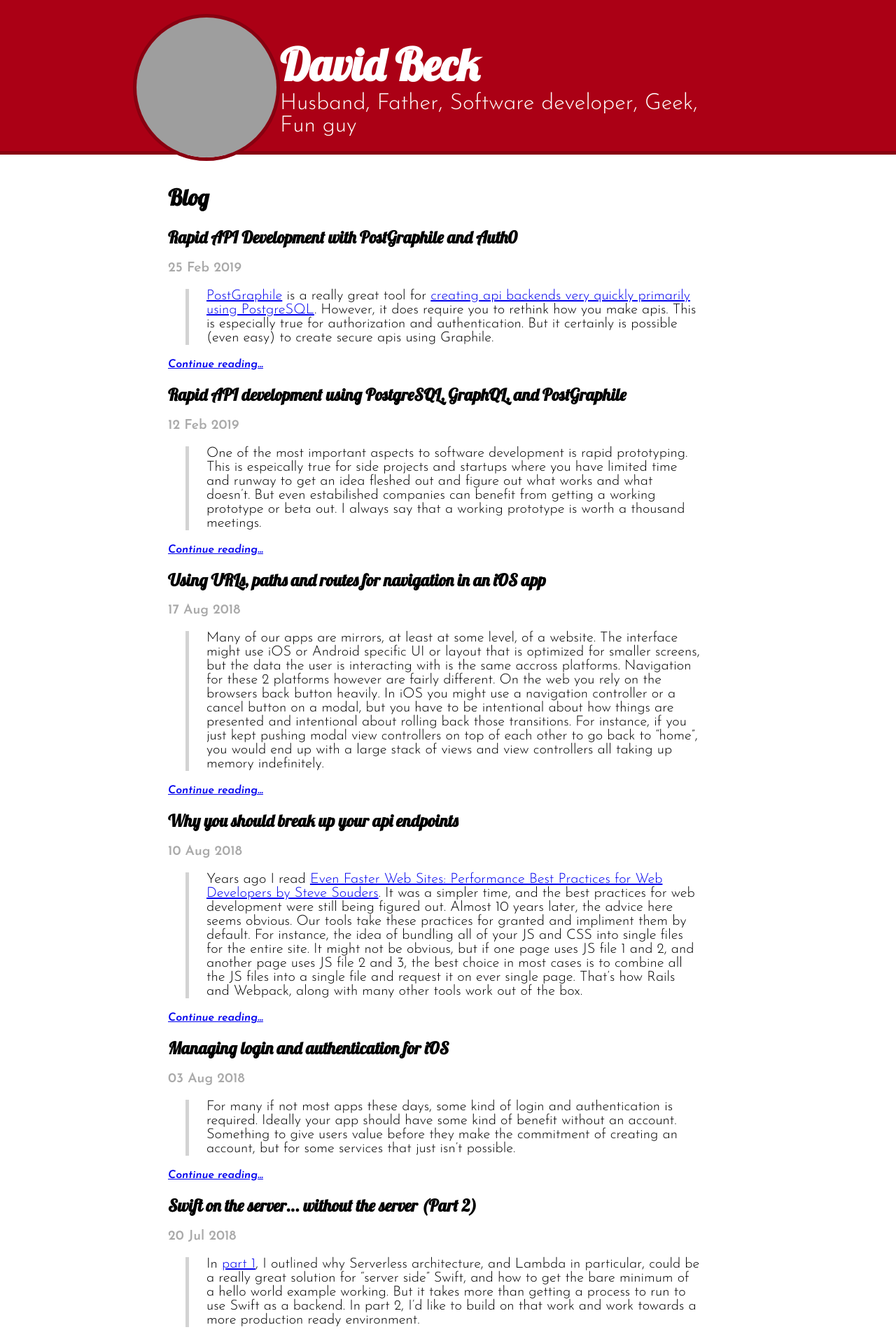
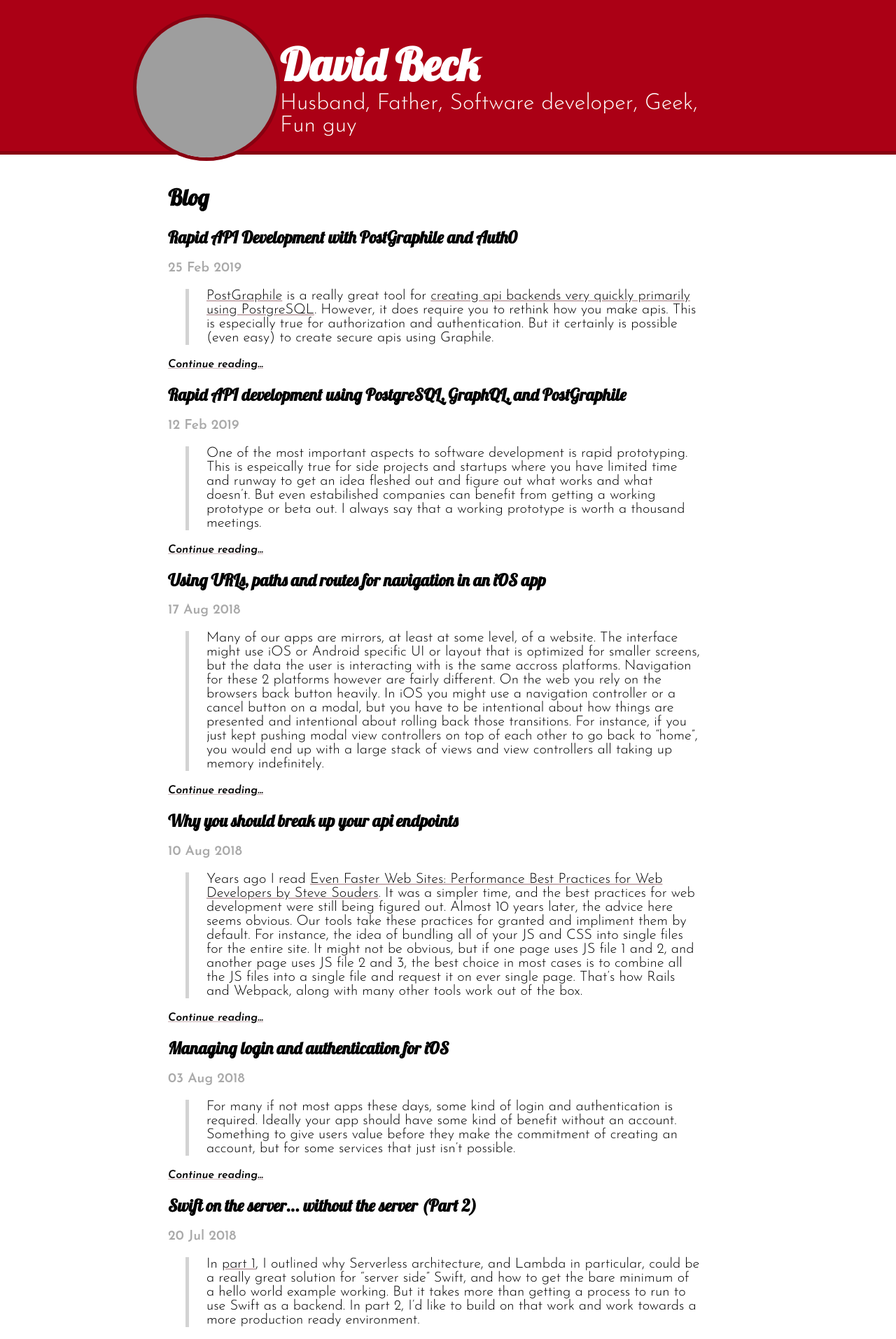
Before and after one commit to davbeck/davbeck.github.io, a Jekyll site: the page built from posts.html, in a window 1280 px wide. Shown: the top 1914 px of the page at 70% size. Built offline with Jekyll 4.4.1, drawn with Linux system fonts in a browser that asks for light colours; grey boxes are pictures that could not be loaded.

Commit message:
Improve link styling

```diff
--- a/assets/main.scss
+++ b/assets/main.scss
@@ -24,7 +24,8 @@
 
 a.content,
 a.content:hover,
-a.content:active {
+a.content:active,
+a.content:visited{
   text-decoration: none;
   color: white;
 }
@@ -82,6 +83,13 @@
 }
 
 a {
+  color: black;
+  text-decoration: underline;
+  text-decoration-color: rgba(82, 0, 10, 0.3);
+}
+
+a:visited {
+  color: black;
 }
 
 a:hover {
```
